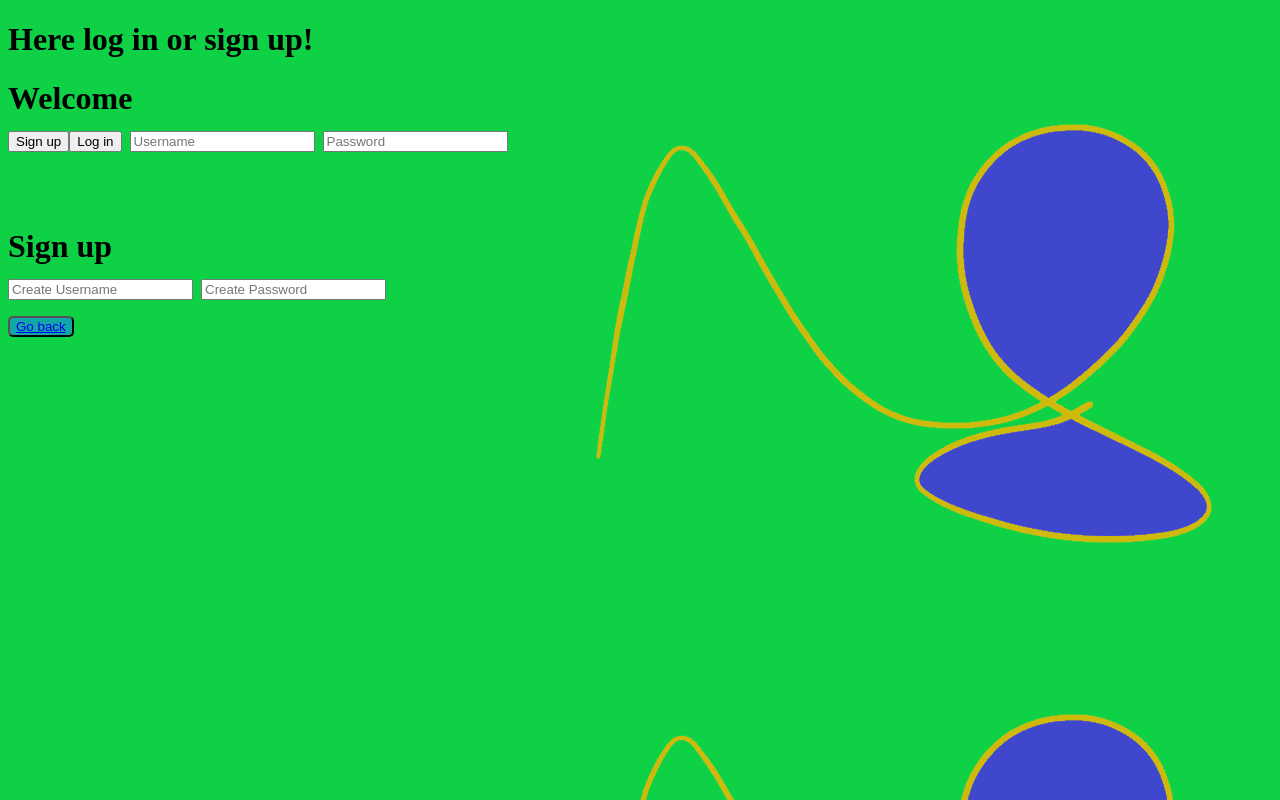
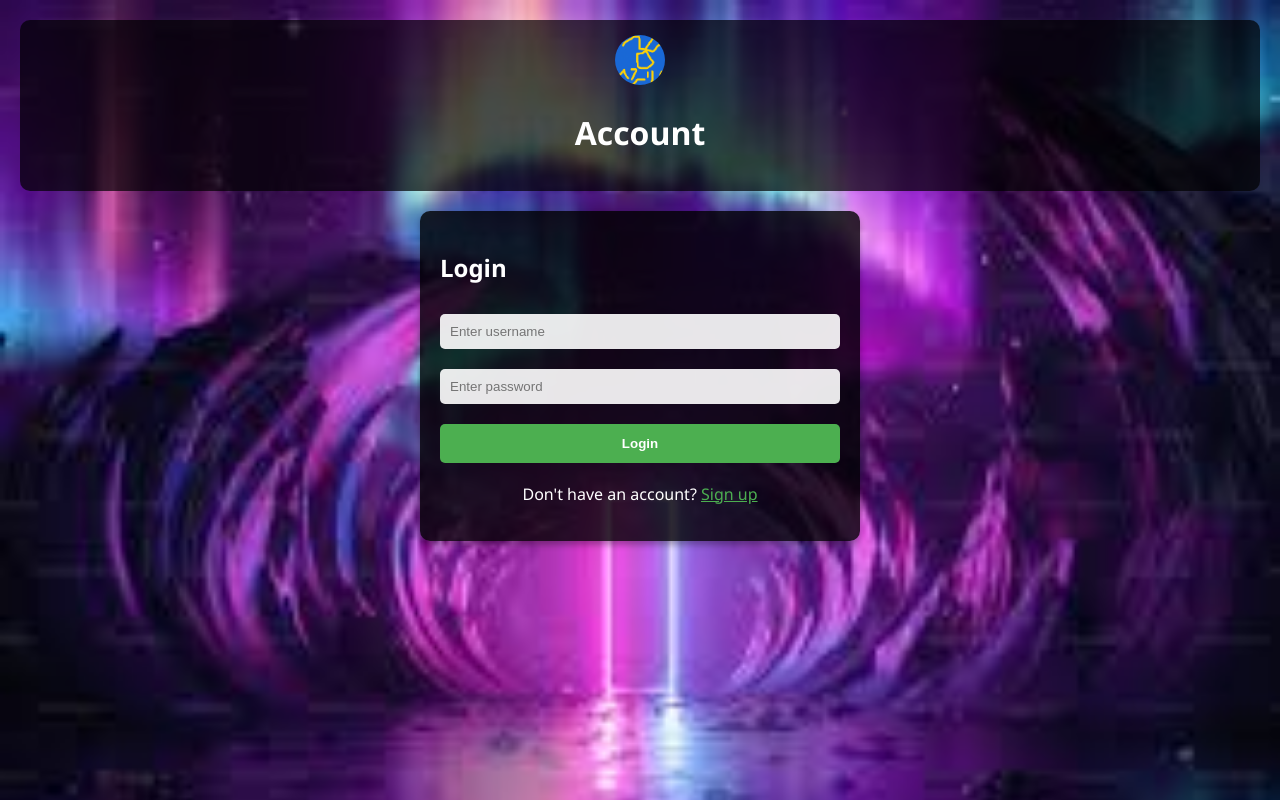
Before and after one commit to CoderAzhaf/CoderAzhaf.github.io, a PHP site: page /Getin.html in a window 1280 px wide. Run offline with PHP 8.4, Linux system fonts and the light colour scheme.

Commit message:
Add files via upload

```diff
--- a/Getin.html
+++ b/Getin.html
@@ -1,23 +1,141 @@
 <!DOCTYPE html>
+<html lang="en">
 <head>
-    <body background="Untitled.png">
-        <link rel="icon" href="Azha LanchPad Icon..png" type="image/x-icon">
-        <html>
-            <title>Sign up or Log in</title>
-            <a><h1>Here log in or sign up!</h1></a>
-            <h1>Welcome<br><button> Sign up<button>Log in</button>
-                <input  type="text" id="textimput" placeholder="Username">
-                    <input type="text" id="textimput" placeholder="Password" id="myText" type="password" class="whsOnd zHQkBf" jsname="YPqjbf" autocomplete="current-password" spellcheck="false" tabindex="0" aria-label="Enter your password" name="Passwd" aria-disabled="false" autocapitalize="off" dir="ltr" data-initial-dir="ltr" data-initial-value=""  action="/login" method="POST"><br><br><br>
+    <link rel="icon" type="image/png" href="Azha LanchPad Icon..png">
+    <!-- Remove this line -->
+    <!-- <link rel="account" href="accounts.js"> -->
+</head>
+    <meta charset="UTF-8">
+    <meta name="viewport" content="width=device-width, initial-scale=1.0">
+    <title>AZHA LanchPad - Login/Signup</title>
+    <link rel="icon" type="image/png" href="Azha LanchPad Icon..png">
 
-                   <label> Sign up <br>
-                    <input  type="text" id="textInput"placeholder="Create Username">
+    <style>
+        body {
+            margin: 0;
+            padding: 20px;
+            font-family: 'Segoe UI', sans-serif;
+            background-image: url('100_0066.jpg');
+            background-size: cover;
+            background-attachment: fixed;
+            color: white;
+        }
 
+        .nav-center {
+            text-align: center;
+            padding: 15px;
+            background: rgba(0, 0, 0, 0.7);
+            border-radius: 10px;
+            margin-bottom: 20px;
+        }
 
-                    <input type="text" id="textInput" placeholder="Create Password" id="myText" id="myText" type="password" class="whsOnd zHQkBf" jsname="YPqjbf" autocomplete="current-password" spellcheck="false" tabindex="0" aria-label="Enter your password" name="Passwd" aria-disabled="false" autocapitalize="off" dir="ltr" data-initial-dir="ltr" data-initial-value="" action="/login" method="POST"><br>
-                    <Button style="background-color: rgb(18, 167, 167);color: rgba(33, 165, 21, 0.568) ; border-radius:5px "><a href="index.html"> Go back </a></Button>
-                    <div class="container">
+        .account-form {
+            background: rgba(0, 0, 0, 0.8);
+            padding: 20px;
+            border-radius: 10px;
+            max-width: 400px;
+            margin: 20px auto;
+            box-shadow: 0 4px 6px rgba(0, 0, 0, 0.3);
+        }
 
+        input {
+            width: 100%;
+            padding: 10px;
+            margin: 10px 0;
+            border: none;
+            border-radius: 5px;
+            background: rgba(255, 255, 255, 0.9);
+            box-sizing: border-box;
+        }
 
-        </html>
-    </body>
+        button {
+            width: 100%;
+            padding: 12px;
+            margin: 10px 0;
+            border: none;
+            border-radius: 5px;
+            background: #4CAF50;
+            color: white;
+            cursor: pointer;
+            transition: all 0.3s;
+            font-weight: bold;
+        }
+
+        button:hover {
+            transform: scale(1.02);
+            background: #45a049;
+        }
+
+        .message {
+            padding: 10px;
+            margin: 10px 0;
+            border-radius: 5px;
+            text-align: center;
+            animation: fadeIn 0.3s ease-out;
+        }
+
+        .success {
+            background: rgba(76, 175, 80, 0.3);
+            border: 1px solid #4CAF50;
+        }
+
+        .error {
+            background: rgba(244, 67, 54, 0.3);
+            border: 1px solid #f44336;
+        }
+
+         .message {
+        position: fixed;
+        top: 20px;
+        left: 50%;
+        transform: translateX(-50%);
+        padding: 15px 30px;
+        border-radius: 5px;
+        z-index: 1000;
+        box-shadow: 0 4px 6px rgba(0, 0, 0, 0.1);
+    }
+
+    .username-display {
+        font-size: 1.2em;
+        margin: 10px 0;
+        color: #4CAF50;
+    }
+        @keyframes fadeIn {
+            from { opacity: 0; transform: translateY(-10px); }
+            to { opacity: 1; transform: translateY(0); }
+        }
+    </style>
 </head>
+<body>
+   <div class="nav-center">
+    <img src="Azha LanchPad Icon..png" alt="Icon" style="width: 50px; height: 50px; border-radius: 50%; object-fit: cover;">
+    <h1>Account</h1>
+    <div id="username" class="username-display"></div>
+    <button onclick="logout()" class="logout-button" style="display: none;">Logout</button>
+</div>
+
+<div id="login-form" class="account-form">
+    <h2>Login</h2>
+    <input type="text" id="login-username" placeholder="Enter username">
+    <input type="password" id="login-password" placeholder="Enter password">
+    <button onclick="login()">Login</button>
+    <p style="text-align: center; margin-top: 10px;">
+        Don't have an account? <a href="#" onclick="showSignup()" style="color: #4CAF50;">Sign up</a>
+    </p>
+</div>
+
+<div id="signup-form" class="account-form" style="display: none;">
+    <h2>Sign Up</h2>
+    <input type="text" id="signup-username" placeholder="Choose username">
+    <input type="password" id="signup-password" placeholder="Choose password">
+    <input type="text" id="signup-fullname" placeholder="Enter your full name">
+    <button onclick="signup()">Sign Up</button>
+    <p style="text-align: center; margin-top: 10px;">
+        Already have an account? <a href="#" onclick="showLogin()" style="color: #4CAF50;">Login</a>
+    </p>
+</div>
+<body>
+
+    <!-- Add script before closing body tag -->
+    <script src="accounts.js"></script>
+</body>
--- /dev/null
+++ b/accounts.js
@@ -0,0 +1,127 @@
+// Default accounts
+let accounts = JSON.parse(localStorage.getItem('accounts')) || {
+    "azhafuddin": {
+        username: "azhafuddin",
+        password: "AZ MOH",
+        fullName: "Azhafuddin Mohammed"
+    },
+    "jayrayapudi": {
+        username: "jayrayapudi",
+        password: "Jay Raps",
+        fullName: "Jay Rayapudi"
+    },
+    "jeshrunt": {
+        username: "jeshrun",
+        password: "Jesh Pro",
+        fullName: "Jeshrun Tappeta"
+    },
+    "zidanm": {
+        username: "zidanm",
+        password: "zidan123",
+        fullName: "Zidanuddin Mohammed"
+    }
+};
+
+function showMessage(message, isSuccess) {
+    const div = document.createElement('div');
+    div.textContent = message;
+    div.className = `message ${isSuccess ? 'success' : 'error'}`;
+    document.body.appendChild(div);
+    setTimeout(() => div.remove(), 3000);
+}
+
+function showLogin() {
+    document.getElementById('signup-form').style.display = 'none';
+    document.getElementById('login-form').style.display = 'block';
+}
+
+function showSignup() {
+    document.getElementById('login-form').style.display = 'none';
+    document.getElementById('signup-form').style.display = 'block';
+}
+
+function signup() {
+    const username = document.getElementById('signup-username').value.toLowerCase();
+    const password = document.getElementById('signup-password').value;
+    const fullName = document.getElementById('signup-fullname').value;
+
+    if (!username || !password || !fullName) {
+        showMessage('Please fill in all fields', false);
+        return;
+    }
+
+    if (accounts[username]) {
+        showMessage('Username already exists', false);
+        return;
+    }
+
+    // Username requirements
+    if (username.length < 4) {
+        showMessage('Username must be at least 4 characters', false);
+        return;
+    }
+
+    // Password requirements
+    if (password.length < 6) {
+        showMessage('Password must be at least 6 characters', false);
+        return;
+    }
+
+    accounts[username] = {
+        username: username,
+        password: password,
+        fullName: fullName
+    };
+
+    localStorage.setItem('accounts', JSON.stringify(accounts));
+    showMessage('Account created successfully!', true);
+
+    // Clear form
+    document.getElementById('signup-username').value = '';
+    document.getElementById('signup-password').value = '';
+    document.getElementById('signup-fullname').value = '';
+    setTimeout(showLogin, 1500);
+}
+
+function login() {
+    const username = document.getElementById('login-username').value.toLowerCase();
+    const password = document.getElementById('login-password').value;
+
+    const account = accounts[username];
+    if (account && account.password === password) {
+        localStorage.setItem('currentUser', account.fullName);
+        localStorage.setItem('currentUsername', account.username);
+        localStorage.setItem('isLoggedIn', 'true');
+
+        // Redirect to index.html after successful login
+        window.location.href = 'index.html';
+    } else {
+        showMessage('Invalid username or password', false);
+    }
+}
+
+function logout() {
+    localStorage.removeItem('currentUser');
+    localStorage.removeItem('currentUsername');
+    localStorage.removeItem('isLoggedIn');
+    document.getElementById('username').textContent = '';
+    document.querySelector('.logout-button').style.display = 'none';
+    document.getElementById('login-form').style.display = 'block';
+    document.getElementById('login-username').value = '';
+    document.getElementById('login-password').value = '';
+}
+
+// Initialize on page load
+window.addEventListener('DOMContentLoaded', () => {
+    const currentUser = localStorage.getItem('currentUser');
+    const isLoggedIn = localStorage.getItem('isLoggedIn');
+
+    if (isLoggedIn && currentUser) {
+        document.getElementById('username').textContent = `Welcome back, ${currentUser}!`;
+        document.querySelector('.logout-button').style.display = 'inline-block';
+        document.getElementById('login-form').style.display = 'none';
+        document.getElementById('signup-form').style.display = 'none';
+    } else {
+        showLogin();
+    }
+});
```
Also changed, not shown: app.css (+4 -4 lines), index.html (+127 -114 lines).
